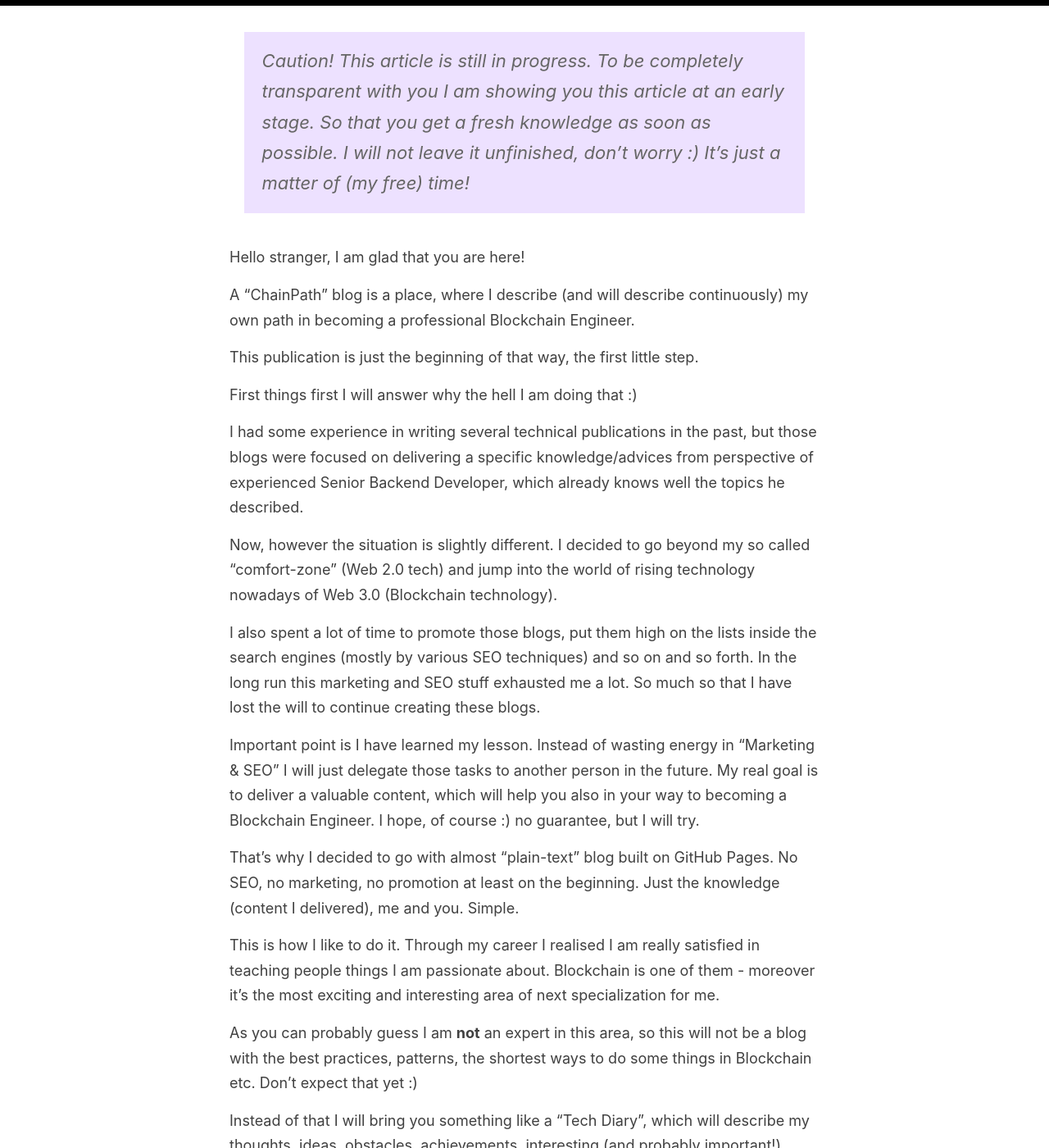
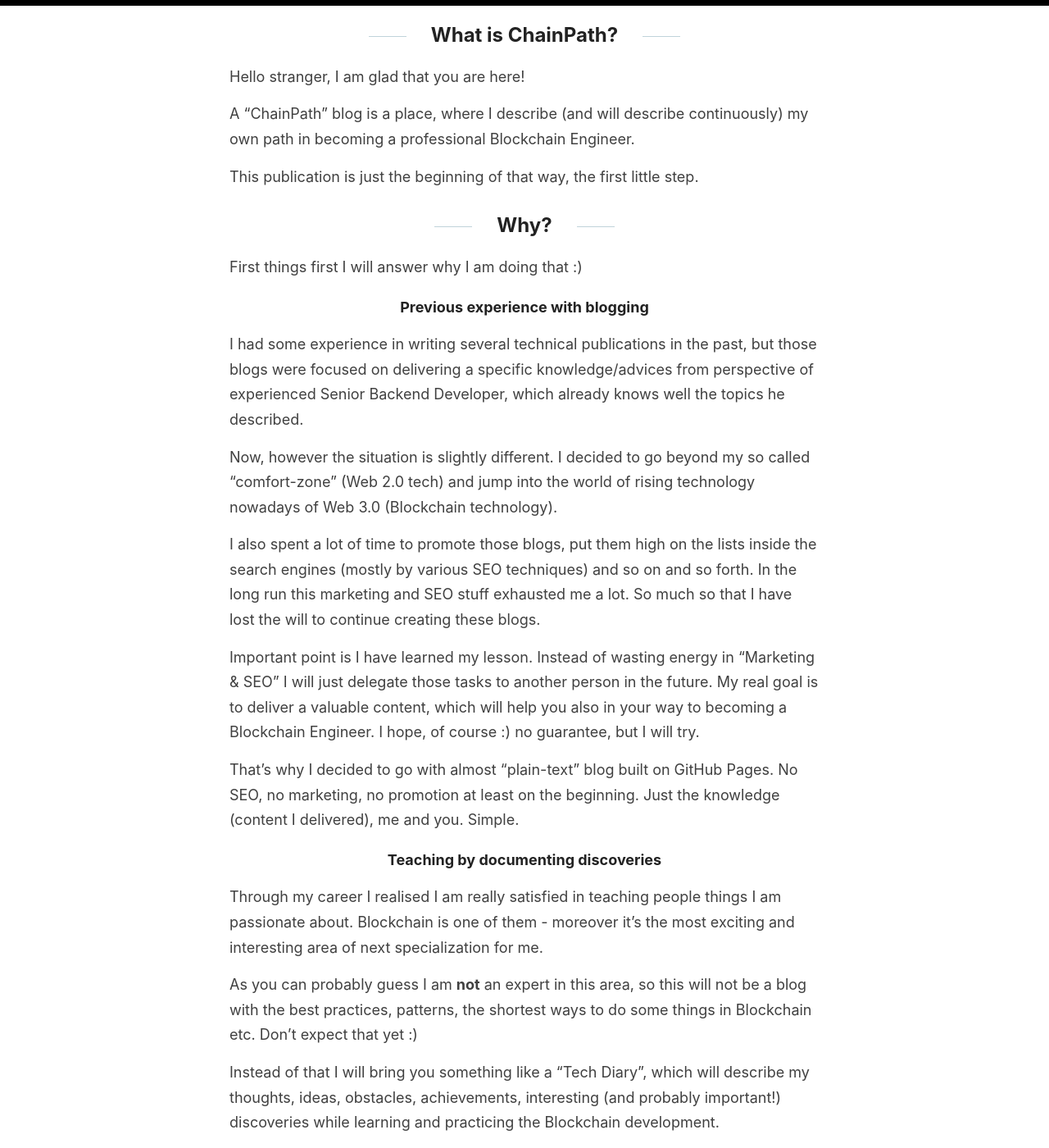
Before and after one commit to koksyn/koksyn.github.io, a Jekyll site: the page built from _posts/2022-3-5-the-reasons-behind-starting-this-blog.md, in a window 1280 px wide and 1400 px high, scrolled down 328 px. Shown: the whole window at 82% size. Built offline with Jekyll 4.4.1, drawn with Linux system fonts in a browser that asks for light colours.

Commit message:
Headers in recent blog post added

```diff
--- a/_posts/2022-3-5-the-reasons-behind-starting-this-blog.md
+++ b/_posts/2022-3-5-the-reasons-behind-starting-this-blog.md
@@ -5,8 +5,7 @@ categories: [Announcement]
 excerpt: You will find here why I am doing that. Honestly. Directly. With passion :)
 ---
 
-> Caution! This article is still in progress. To be completely transparent with you I am showing you this article at an early stage.
-> So that you get a fresh knowledge as soon as possible. I will not leave it unfinished, don't worry :) It's just a matter of (my free) time!
+## What is ChainPath?
 
 Hello stranger, I am glad that you are here!
 
@@ -15,7 +14,11 @@ my own path in becoming a professional Blockchain Engineer.
 
 This publication is just the beginning of that way, the first little step.
 
-First things first I will answer why the hell I am doing that :)
+## Why?
+
+First things first I will answer why I am doing that :)
+
+#### Previous experience with blogging
 
 I had some experience in writing several technical publications in the past,
 but those blogs were focused on delivering a specific knowledge/advices from perspective
@@ -36,7 +39,9 @@ That's why I decided to go with almost "plain-text" blog built on GitHub Pages.
 No SEO, no marketing, no promotion at least on the beginning.
 Just the knowledge (content I delivered), me and you. Simple.
 
-This is how I like to do it. Through my career I realised I am really satisfied in teaching people things I am passionate about.
+#### Teaching by documenting discoveries
+
+Through my career I realised I am really satisfied in teaching people things I am passionate about.
 Blockchain is one of them - moreover it's the most exciting and interesting area of next specialization for me.
 
 As you can probably guess I am **not** an expert in this area, so this will not be a blog with the best practices, patterns,
@@ -65,5 +72,7 @@ I have been looking for so long, which I also wish for you ;)
 
 That's all for now. Expect new content in the future :)
 
-P.S. I am not a hero in English language, if you see any linguistic (or even technical :)) errors here,
-feel free to contact me (all needed communication channels you will find at the bottom of the page).
+___
+
+*P.S. I am not a hero in English language, if you see any linguistic (or even technical :)) errors here,
+feel free to contact me (all needed communication channels you will find at the bottom of the page).*
```
Also changed, not shown: other parts of _posts/2022-3-5-the-reasons-behind-starting-this-blog.md (+3 -1 lines).
